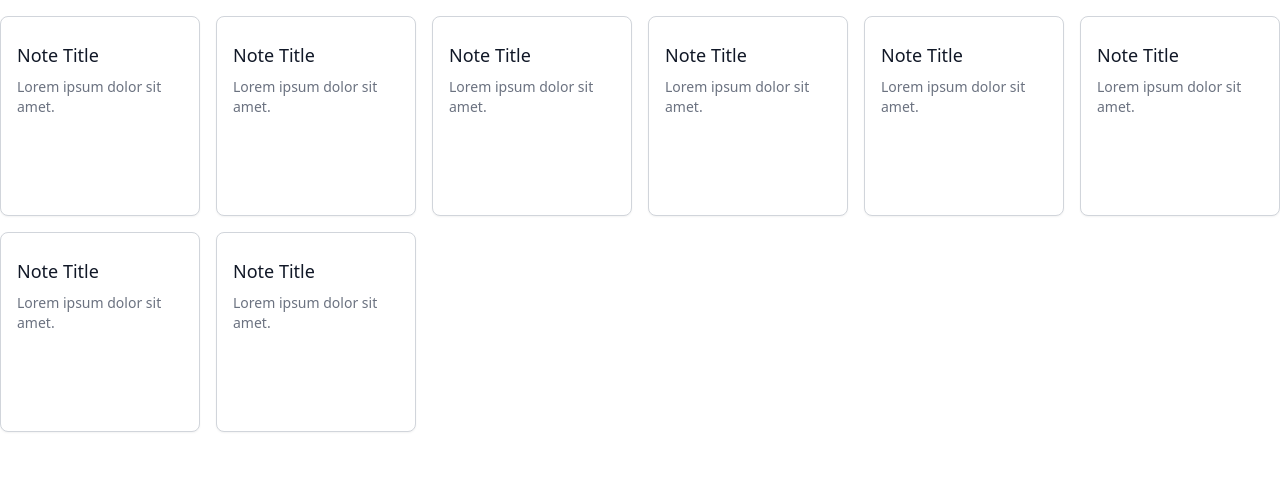
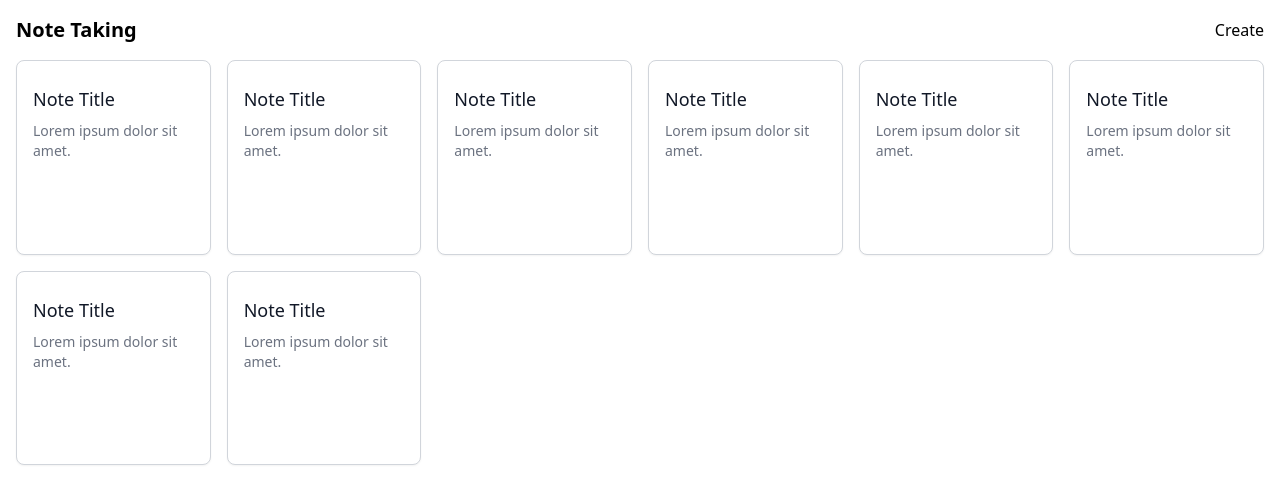
Before and after one commit to SaeromB/note-taking-app, a Next.js app: page / in a window 1280 px wide. Shown: the top 504 px of the page. Built offline with nearby package versions, Linux system fonts and the light colour scheme.

Commit message:
Added Modal

```diff
--- a/pages/index.tsx
+++ b/pages/index.tsx
@@ -3,9 +3,21 @@ import Image from 'next/image'
 import styles from '../styles/Home.module.css'
 import Button from '../src/components/button'
 import Card from '../src/components/card'
+import CreateNote from '../src/components/create-note'
+import { useState } from 'react'
 
-export default function Home() {
+const Home = () => {
+  const [showCreateModal, setCreateModal] = useState(false)
+  const onClick = () => setCreateModal(true)
+
   return (
+    <>
+      {showCreateModal ? <CreateNote /> : null}
+      <div className="p-4">
+        <div className="flex justify-between">
+          <h1 className="font-semibold	leading-7	text-xl">Note Taking</h1>
+          <button onClick={onClick}>Create</button>
+        </div>
         <div className="grid grid-cols-2 mt-4 gap-4 sm:grid-cols-3 md:grid-cols-4 xl:grid-cols-6">
           <Card />
           <Card />
@@ -16,5 +28,9 @@ export default function Home() {
           <Card />
           <Card />
         </div>
+      </div>
+    </>
   )
 }
+
+export default Home
--- /dev/null
+++ b/src/components/create-note/index.tsx
@@ -0,0 +1,7 @@
+import React from 'react'
+
+const CreateNote = () => {
+  return <div className="fixed">Modal</div>
+}
+
+export default CreateNote
```
Also changed, not shown: 1 other file (tests, documents, lock files or other folders). Lines whose indentation alone changed are shown as unchanged.
